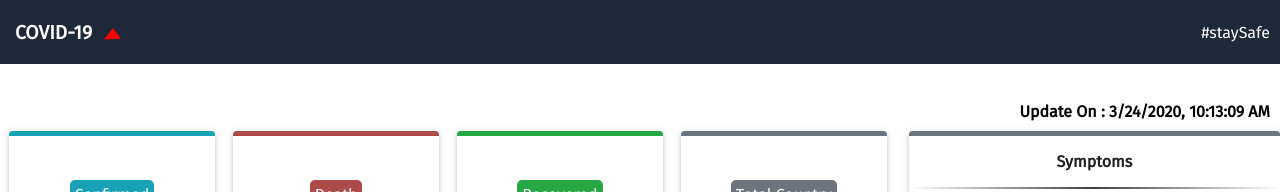
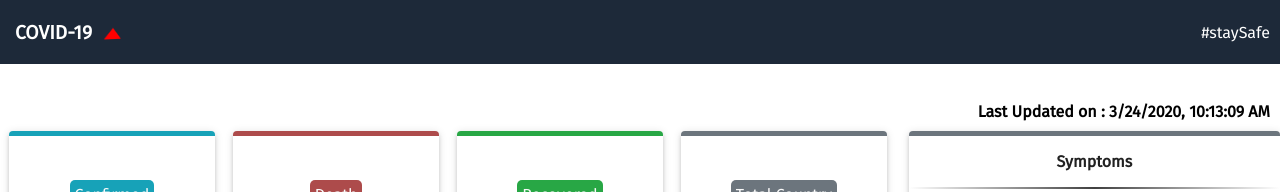
Before and after one commit to atikmahbub/covid-19, a React (Create React App) app: page / in a window 1280 px wide. Shown: the top 192 px of the page. Built offline with nearby package versions, Linux system fonts and the light colour scheme; no server answers.

Commit message:
fix6 updated on

```diff
--- a/src/App.js
+++ b/src/App.js
@@ -35,7 +35,7 @@ function App() {
       <Nav/>
       </div>
 
-    <div className="time">  Update On : {date} </div>
+    <div className="time">Last Updated on : {date} </div>
 
     <div className="App">
         <div className="staus-app"><Status/></div>
```
